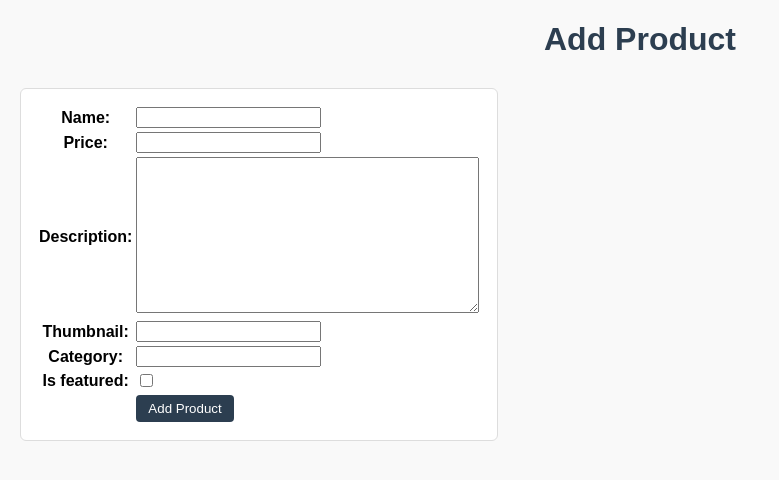
After one commit to NaomiKyla/goollmart, a Django app: page /create-product/ in a window 1280 px wide. The commit adds this page. Shown: the top 480 px of the page, without its empty margins (0-779 px from the left). Run offline with Django 5.2, Linux system fonts and the light colour scheme.

Commit message:
Tugas Individu 3

```diff
--- /dev/null
+++ b/main/forms.py
@@ -0,0 +1,7 @@
+from django.forms import ModelForm
+from .models import Product
+
+class ProductForm(ModelForm):
+    class Meta:
+        model = Product
+        fields = ['name', 'price', 'description', 'thumbnail', 'category', 'is_featured']
--- a/main/models.py
+++ b/main/models.py
@@ -1,13 +1,19 @@
+import uuid
 from django.db import models
 
-# Create your models here.
 class Product(models.Model):
-    name = models.CharField(max_length=100)
-    price = models.IntegerField()
-    description = models.TextField()
-    thumbnail = models.URLField()
-    category = models.CharField(max_length=100)
-    is_featured = models.BooleanField(default=False)
+
+    id = models.UUIDField(
+        primary_key=True, default=uuid.uuid4, editable=False
+    )
+    name = models.CharField(max_length=100) # Nama produk, maksimal 100 karakter
+    price = models.IntegerField() # Harga produk dalam bentuk integer (misal Rp)
+    description = models.TextField() # Deskripsi produk, bisa panjang
+    thumbnail = models.URLField() # URL gambar thumbnail produk
+    category = models.CharField(max_length=100) # Kategori produk, contoh: "Baju", "Sepatu"
+    is_featured = models.BooleanField(default=False) # Menandai produk favorit/unggulan
+    created_at = models.DateTimeField(auto_now_add=True) # Tanggal dan waktu produk ditambahkan (otomatis diisi)
+    views = models.IntegerField(default=0) # Jumlah view/product dilihat oleh user
 
     def __str__(self):
         return self.name
--- /dev/null
+++ b/main/templates/create_product.html
@@ -0,0 +1,34 @@
+{% extends 'base.html' %}
+
+{% block meta %}
+<title>Add Product</title>
+<style>
+    /* Style dasar halaman */
+  body { font-family: Arial, sans-serif; margin: 20px; background: #f9f9f9; }
+  h1 { color: #2c3e50; text-align: center; margin-bottom: 30px; }
+
+  /* Table form */
+  table { background: #fff; padding: 15px; border: 1px solid #ddd; border-radius: 6px; }
+
+  /* Tombol submit */
+  input[type="submit"] { background: #2c3e50; color: white; padding: 6px 12px; border: none; border-radius: 4px; cursor: pointer; }
+  input[type="submit"]:hover { background: #34495e; }
+</style>
+{% endblock meta %}
+
+{% block content %}
+<h1>Add Product</h1>
+
+<form method="POST">
+  {% csrf_token %}
+  <table>
+    {{ form.as_table }}
+    <tr>
+      <td></td>
+      <td>
+        <input type="submit" value="Add Product" />
+      </td>
+    </tr>
+  </table>
+</form>
+{% endblock content %}
--- a/main/urls.py
+++ b/main/urls.py
@@ -1,8 +1,19 @@
 from django.urls import path
-from main.views import show_main
+from main.views import (
+    show_main, create_product, show_product,
+    show_xml, show_json, show_xml_by_id, show_json_by_id
+)
 
 app_name = 'main'
 
 urlpatterns = [
-    path('', show_main, name='show_main'),
+    path('', show_main, name='show_main'), # Halaman utama yang menampilkan daftar produk
+    path('create-product/', create_product, name='create_product'), # Halaman form untuk menambahkan produk baru
+    path('product/<uuid:id>/', show_product, name='show_product'), # Halaman detail untuk produk tertentu berdasarkan UUID
+
+    # Data delivery endpoint dalam format XML dan JSON
+    path('xml/', show_xml, name='show_xml'),
+    path('json/', show_json, name='show_json'),
+    path('xml/<uuid:product_id>/', show_xml_by_id, name='show_xml_by_id'),
+    path('json/<uuid:product_id>/', show_json_by_id, name='show_json_by_id'),
 ]
--- a/main/views.py
+++ b/main/views.py
@@ -1,9 +1,65 @@
-from django.shortcuts import render
+from django.shortcuts import render, redirect, get_object_or_404
+from django.http import HttpResponse
+from django.core import serializers
 
+from .models import Product
+from .forms import ProductForm
+
+# Menampilkan halaman utama dengan daftar semua produk
 def show_main(request):
+    products = Product.objects.all()
     context = {
         'npm': '2406434102',
         'name': 'Naomi Kyla Zahra Siregar',
         'class': 'PBP B',
+        'products': products,
     }
     return render(request, "main.html", context)
+
+# Halaman form untuk membuat produk baru
+def create_product(request):
+    form = ProductForm(request.POST or None)
+
+    if request.method == "POST" and form.is_valid():
+        form.save()
+        return redirect('main:show_main')
+
+    return render(request, "create_product.html", {'form': form})
+
+# Menampilkan halaman detail produk tertentu, sekaligus tambah view count
+def show_product(request, id):
+    product = get_object_or_404(Product, pk=id)
+
+    product.views += 1
+    product.save()
+
+    return render(request, "product_detail.html", {'product': product})
+
+# Data delivery endpoints
+def show_xml(request):
+    products = Product.objects.all()
+    xml_data = serializers.serialize("xml", products)
+    return HttpResponse(xml_data, content_type="application/xml")
+
+
+def show_json(request):
+    products = Product.objects.all()
+    json_data = serializers.serialize("json", products)
+    return HttpResponse(json_data, content_type="application/json")
+
+
+def show_xml_by_id(request, product_id):
+    item_qs = Product.objects.filter(pk=product_id)
+    if not item_qs.exists():
+        return HttpResponse(status=404)
+    xml_data = serializers.serialize("xml", item_qs)
+    return HttpResponse(xml_data, content_type="application/xml")
+
+
+def show_json_by_id(request, product_id):
+    try:
+        item = Product.objects.get(pk=product_id)
+    except Product.DoesNotExist:
+        return HttpResponse(status=404)
+    json_data = serializers.serialize("json", [item])
+    return HttpResponse(json_data, content_type="application/json")
--- /dev/null
+++ b/templates/base.html
@@ -0,0 +1,13 @@
+{% load static %}
+<!DOCTYPE html>
+<html lang="en">
+<head>
+    <meta charset="UTF-8" />
+    <meta name="viewport" content="width=device-width, initial-scale=1.0" />
+    {% block meta %} {% endblock meta %}
+</head>
+
+<body>
+    {% block content %} {% endblock content %}
+</body>
+</html>
```
Also changed, not shown: GoollMart/settings.py (+5 -2 lines), main/templates/main.html (+63 -7 lines), main/templates/product_detail.html (added, +40 -0 lines), main/tests.py (+4 -4 lines), main/migrations/0002_employee.py (added), main/migrations/0003_delete_employee.py (added), main/migrations/0004_product_created_at_product_views.py (added), main/migrations/0005_alter_product_views.py (added), main/migrations/0006_alter_product_id_alter_product_views.py (added), main/migrations/0007_alter_product_id_to_uuid.py (added).
